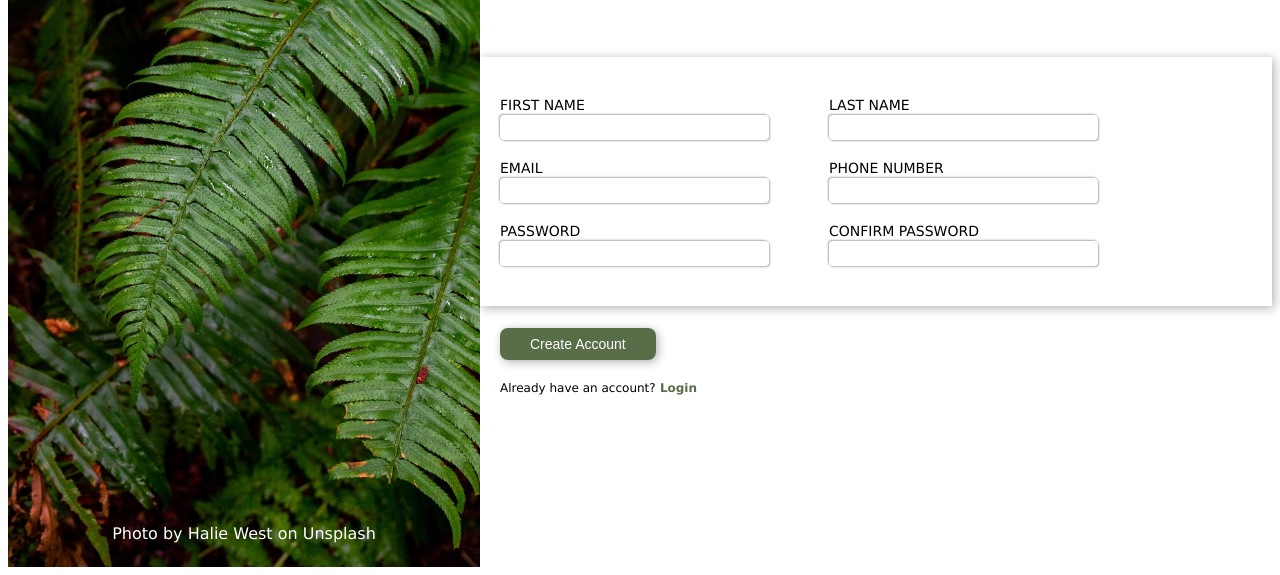
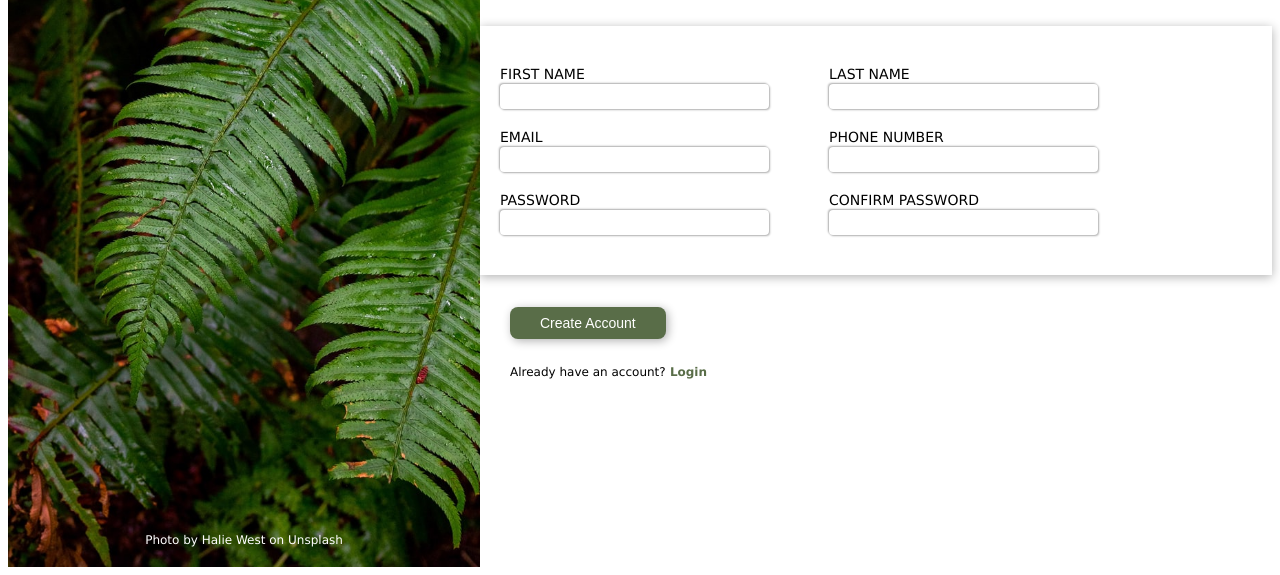
Before and after one commit to pdimaano/sign-up-form, a plain HTML site: page index.html in a window 1280 px wide. Shown: the part 241-816 px from the top of the page. Drawn offline with Linux system fonts and the light colour scheme.

Commit message:
revised css

```diff
--- a/style.css
+++ b/style.css
@@ -38,6 +38,7 @@ aside {
 
 #credit {
     position: absolute;
+    font-size: var(--otherFonts);
     bottom: 0;
     color: #ffffff;
 }
@@ -71,13 +72,13 @@ main {
 }
 
 form {
-    margin-top: 60px;
+    margin-top: 30px;
     margin-bottom: 22px;
     padding: 20px 0px;
     width: 100%;
     max-width: 100%;
     font-size: var(--mainFontSize);
-    box-shadow: 2px 2px 10px #0000004f
+    box-shadow: 0 2px 10px #0000004f
 }
 
 form p {
@@ -119,8 +120,8 @@ form input:focus {
 button {
     width: auto;
     text-align: center;
-    margin: 0 0 5px 20px;
-    padding: 8px 30px 8px 30px;
+    margin: 10px 30px;
+    padding: 8px 30px;
     border-radius: 8px;
     font-size: 14px;
     border: hidden;
@@ -134,7 +135,7 @@ button:hover {
 }
 
 #logIn {
-    margin: 16px 0 0 20px;
+    margin: 16px 30px;
     font-size: var(--otherFonts);
 }
 
```
